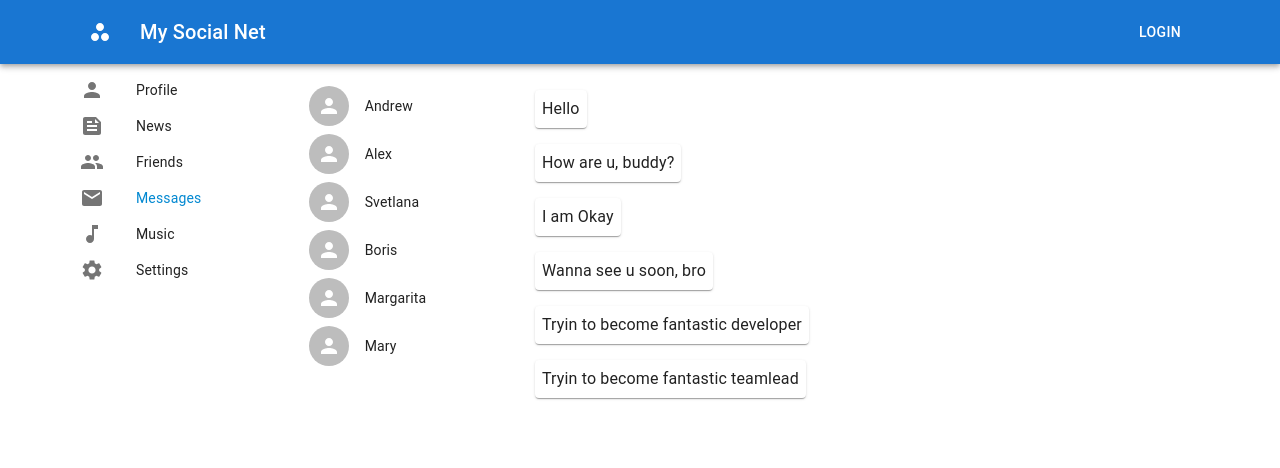
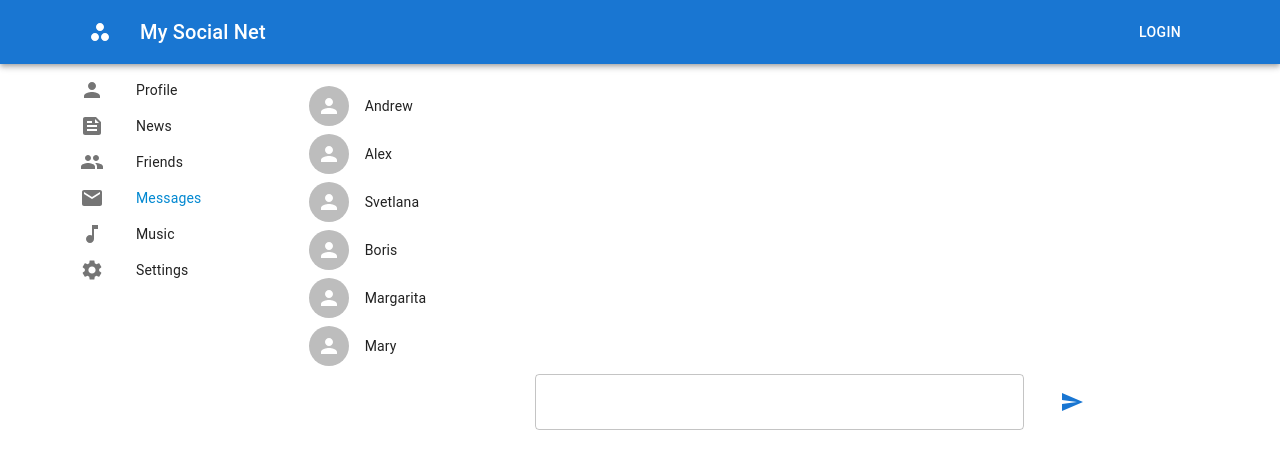
Before and after one commit to SergTemnikov/social, a React (Create React App) app: page /dialogs in a window 1280 px wide. Shown: the top 468 px of the page. Built offline with nearby package versions, Linux system fonts and the light colour scheme.

Commit message:
New Functional: adding new messages

```diff
--- a/src/components/Content/Content.jsx
+++ b/src/components/Content/Content.jsx
@@ -23,7 +23,8 @@ const Content = (props) => {
             <Route path='/dialogs' element={
               <Dialogs
                 dialogs={props.state.messagesPage.dialogs}
-                messages={props.state.messagesPage.messages} />} />
+                messages={props.state.messagesPage.messages}
+                dispatch={props.dispatch} />} />
             <Route path='/friends' element={<Friends friends={props.state.friendsPage.friends}/>}
             />
             <Route path='/music' element={<Music />} />
--- a/src/components/Dialogs/Dialogs.jsx
+++ b/src/components/Dialogs/Dialogs.jsx
@@ -1,11 +1,20 @@
-import React from 'react'
-import { Box, Grid, List } from '@mui/material'
+import React, { useState } from 'react'
+import { Box, Button, Grid, List, TextField } from '@mui/material'
 import PersonIcon from '@mui/icons-material/Person'
 import DialogItem from '../UI/DialogItem/DialogItem'
 import MessageItem from '../UI/MessageItem/MessageItem'
 import { NavLink } from 'react-router-dom'
+import SendIcon from '@mui/icons-material/Send'
+import { addNewMessageAC } from '../../redux/state'
 
-const Dialogs = ({dialogs, messages}) => {
+const Dialogs = ({ dialogs, messages, dispatch }) => {
+
+  let [message, setMessage] = useState('')
+
+  let addNewMessage = (e) => {
+    e.preventDefault()
+    dispatch(addNewMessageAC(message))
+  }
 
   let dialogsList = dialogs.map(item => {
     return (
@@ -22,7 +31,6 @@ const Dialogs = ({dialogs, messages}) => {
   })
 
   return (
-    <>
     <Box>
       <Grid container spacing={2}>
         <Grid item xs={3}>
@@ -31,13 +39,26 @@ const Dialogs = ({dialogs, messages}) => {
           </List>
         </Grid>
         <Grid item xs={9}>
-            <List>
+          <List sx={{minHeight: '300px'}}>
             {messagesList}
           </List>
+          <Box>
+            <Grid container spacing={4} alignItems='center'>
+              <Grid item xs={9}>
+                <TextField
+                  fullWidth
+                  value={message}
+                  onChange={e => setMessage(e.target.value)}
+                  sx={{ margin: '0 0 0 16px' }} />
+              </Grid>
+              <Grid item xs={3} >
+                <Button onClick={addNewMessage}><SendIcon /></Button>
               </Grid>
             </Grid>
           </Box>
-    </>
+        </Grid>
+      </Grid>
+    </Box>
   )
 }
 
--- a/src/redux/state.js
+++ b/src/redux/state.js
@@ -1,4 +1,5 @@
 const ADD_POST = 'ADD-POST'
+const ADD_NEW_MESSAGE = 'ADD-NEW-MESSAGE'
 
 let store = {
   _state: {
@@ -17,14 +18,7 @@ let store = {
         { id: 5, name: 'Margarita' },
         { id: 6, name: 'Mary' }
       ],
-      messages: [
-        { id: 1, messageText: 'Hello' },
-        { id: 2, messageText: 'How are u, buddy?' },
-        { id: 3, messageText: 'I am Okay' },
-        { id: 4, messageText: 'Wanna see u soon, bro' },
-        { id: 5, messageText: 'Tryin to become fantastic developer' },
-        { id: 6, messageText: 'Tryin to become fantastic teamlead' }
-      ]
+      messages: []
     },
     friendsPage: {
       friends: [
@@ -40,16 +34,6 @@ let store = {
   _callSubscriber() {
     console.log(this._state.profilePage.posts)
   },
-  addPost(postText) {
-    let newPost = {
-      id: 3,
-      text: postText,
-      likes: 0,
-      dislikes: 0
-    }
-    this._state.profilePage.posts.push(newPost)
-    this._callSubscriber(this._state)
-  },
   subscribe(observer) {
     this._callSubscriber = observer
   },
@@ -63,11 +47,19 @@ let store = {
       }
       this._state.profilePage.posts.push(newPost)
       this._callSubscriber(this._state)
+    } else if (action.type === ADD_NEW_MESSAGE) {
+      let newMessage = {
+        id: 1,
+        messageText: action.body
+      }
+      this._state.messagesPage.messages.push(newMessage)
+      this._callSubscriber(this._state)
     }
   }
 }
 
 export const addPostAC = (body) => ({type: ADD_POST, body})
+export const addNewMessageAC = (body) => ({type: ADD_NEW_MESSAGE, body})
 
 
 export default store
```
Lines whose indentation alone changed are shown as unchanged.
